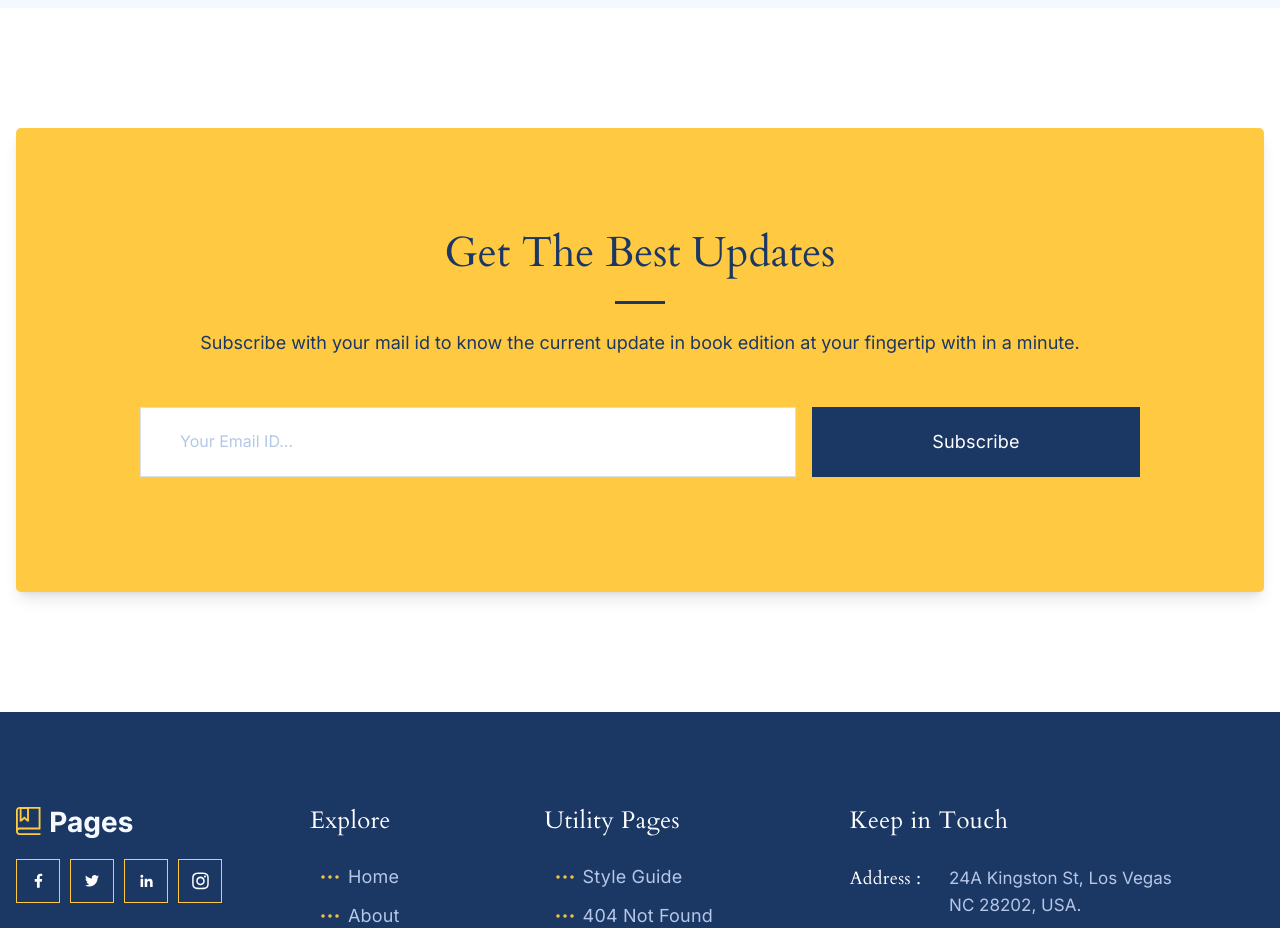
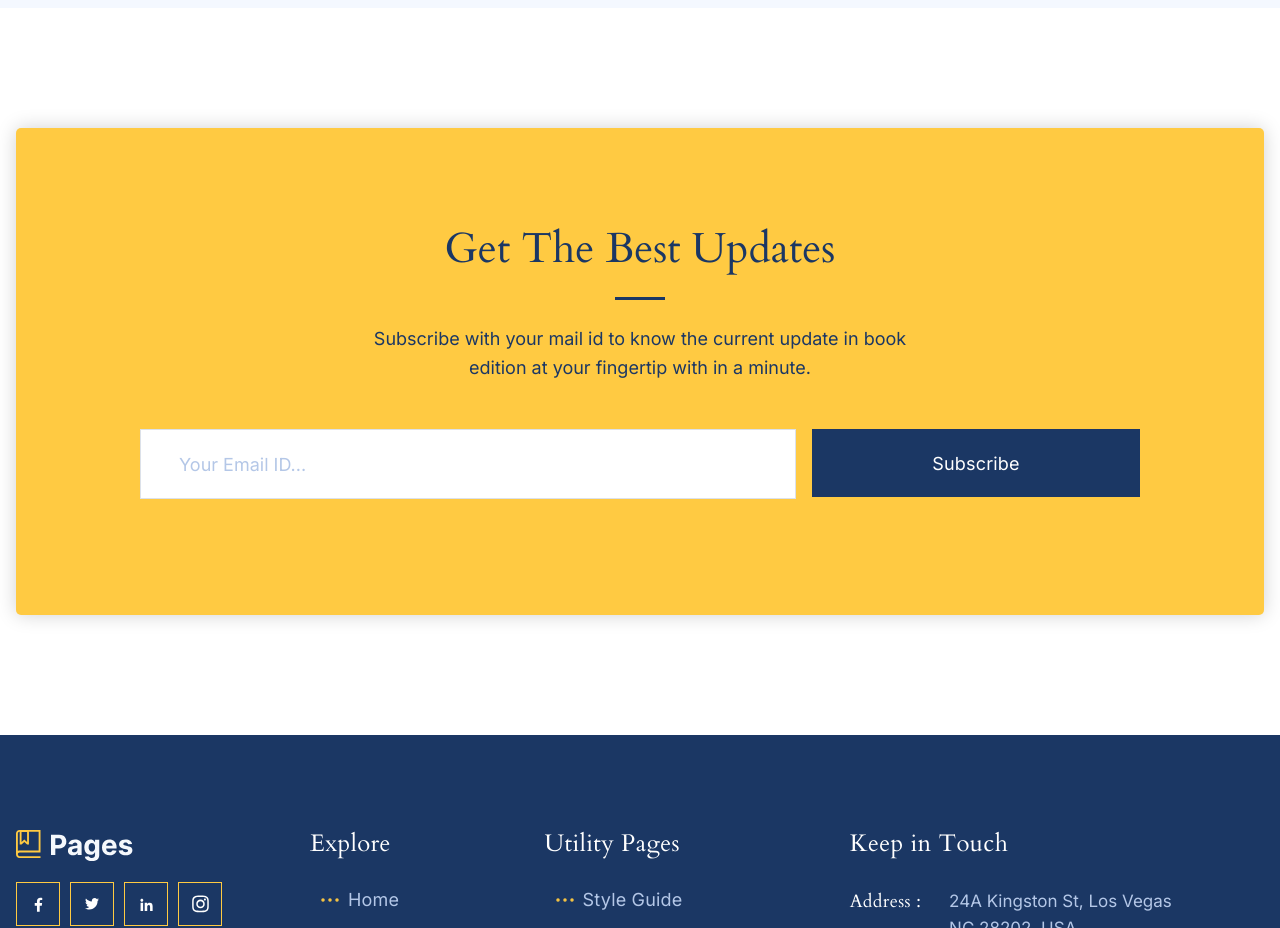
Before and after one commit to defosu-dev/author-bookstore, a Next.js app: page / in a window 1280 px wide. Shown: the part 8180-9108 px from the top of the page. Built offline with nearby package versions, Linux system fonts and the light colour scheme.

Commit message:
fix: refine layout and spacing in GetBestUpdates component for improved consistency

```diff
--- a/components/sections/GetBestUpdates.tsx
+++ b/components/sections/GetBestUpdates.tsx
@@ -7,7 +7,7 @@ export default function GetBestUpdates() {
   return (
     <section className="bg-white px-4">
       <div className="container mx-auto max-w-[1300px] py-[120px]">
-        <div className="pt-[100px] pb-[115px] bg-primary px-4 flex flex-col justify-between items-center shadow-lg rounded-[5px]">
+        <div className="pt-[96px] pb-[116px] bg-primary px-4 flex flex-col justify-between items-center rounded-[5px] shadow-[0px_0px_19px_0px_rgba(0,0,0,0.18)]">
           <div className="flex flex-col gap-[23px] items-center">
             <Typography
               as="h2"
@@ -18,12 +18,12 @@ export default function GetBestUpdates() {
             </Typography>
             <div className="bg-secondary w-[50px] h-[3px]" />
           </div>
-          <p className="text-center text-size-18 leading-28-5 tracking-0 font-family-inter mt-[25px] text-secondary">
+          <p className="text-center text-size-18 leading-28-5 tracking-0 font-family-inter mt-[25px] text-secondary max-w-[540px]">
             {data.updates.desc}
           </p>
           <form
             action="#"
-            className="flex gap-4 items-center justify-center w-full mt-[49px]"
+            className="flex gap-4 items-start justify-center w-full mt-[47px]"
             aria-label="Subscribe to updates"
           >
             <input
@@ -34,14 +34,14 @@ export default function GetBestUpdates() {
               autoComplete="email"
               required
               aria-label="Email address"
-              className="w-full h-[70px] px-[39px] pt-[19px] pb-[20px] border border-denary max-w-[656px] bg-white placeholder-quinary text-black"
+              className="w-full h-[70px] px-[38px] pt-5 pb-[19px] border border-denary max-w-[656px] bg-white placeholder-quinary placeholder:text-size-18 text-black"
             />
             <button
-              className="bg-secondary w-full flex justify-center items-center max-w-[328px] h-[70px]"
+              className="bg-secondary w-full flex justify-center items-center max-w-[328px] h-[68px]"
               type="submit"
               aria-label="Subscribe"
             >
-              <span className="text-size-18 leading-30-4 tracking-0-18 text-white font-family-inter">
+              <span className="text-size-18 leading-30-4 tracking-0-18 text-white font-family-inter mt-0.5">
                 {data.updates.cta}
               </span>
             </button>
```
